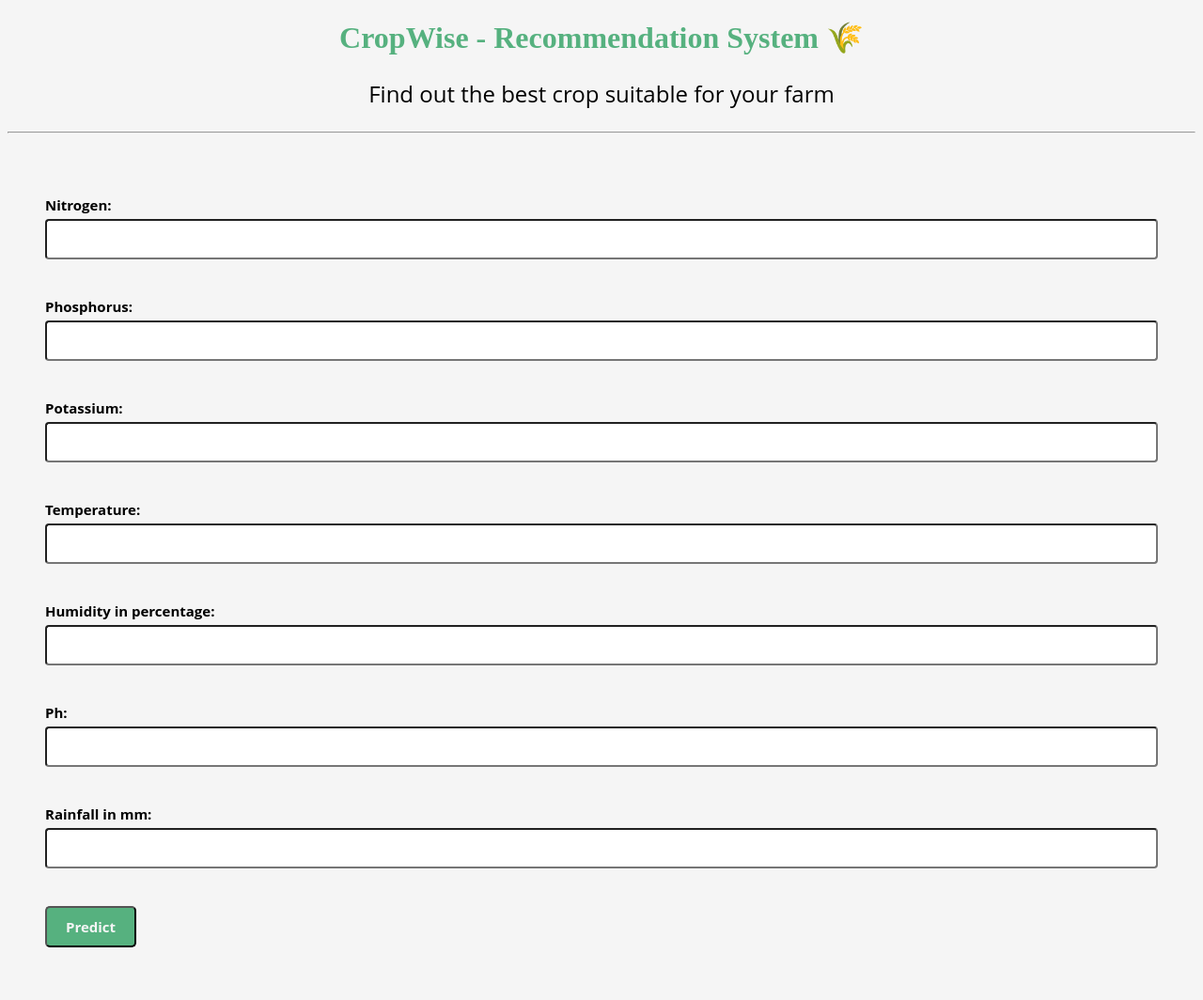
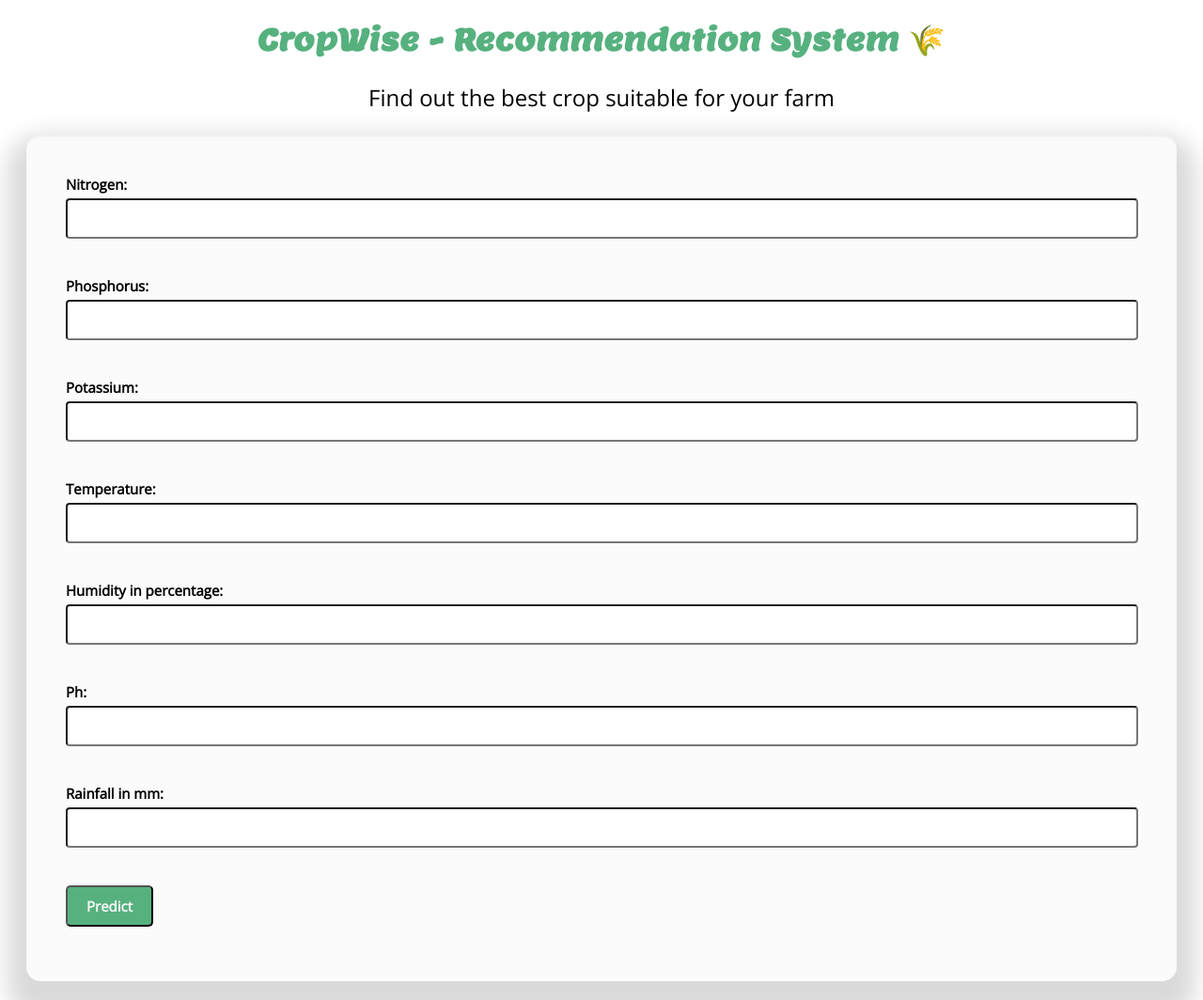
Before and after one commit to InnoTech-Titans/Crop-Prediction, a Python web app: template templates/form.html in a window 1280 px wide. Shown: the whole page at 94% size. Before the commit the page ends 1008 px from the top, so only its background shows below. Run offline with Jinja, Linux system fonts and the light colour scheme; the template is opened without the code that fills it, so the values that code supplies are empty.

Commit message:
changes in the form UI

```diff
--- a/templates/form.html
+++ b/templates/form.html
@@ -6,10 +6,7 @@
     <title>Recommendation System</title>
     <style>
 
-    body {
-        background-color: whitesmoke
-    }
-        @import url("https://fonts.googleapis.com/css2?family=Lemon&family=Open+Sans&display=swap");
+ @import url("https://fonts.googleapis.com/css2?family=Lemon&family=Open+Sans&display=swap");
 
 .input_element {
   margin: 40px;
@@ -59,6 +56,21 @@
   cursor: pointer;
 }
 
+.container {
+    margin: 20px;
+    border-radius: 15px;
+    -webkit-backdrop-filter: blur(8px);  /* Safari 9+ */
+backdrop-filter: blur(8px); /* Chrome and Opera */
+box-shadow: 0px 20px 25px 20px rgb(0 0 0 / 15%);
+background-color: rgb(228 228 228 / 15%);
+
+    border-top: 2px solid rgba(225, 225, 225, 0.3);
+    border-left: 2px solid rgba(225, 225, 225, 0.1);
+    border-right: 1px solid rgba(225, 225, 225, 0.2);
+}
+
+
+
     </style>
 </head>
 
@@ -66,8 +78,8 @@
 
     <h1 class="title">CropWise - Recommendation System 🌾</h1>
 <p class="subtitle">Find out the best crop suitable for your farm</p>
-<hr />
-<br />
+
+<div class="container">
 <form method="POST" action="">
 
   <div class="input_element">
@@ -108,7 +120,8 @@
   <div class="input_element">
     <button type="submit" class="farm-btn">Predict</button>
   </div>
+  <br>
 </form>
-
+    </div>
 </body>
 </html>
```
